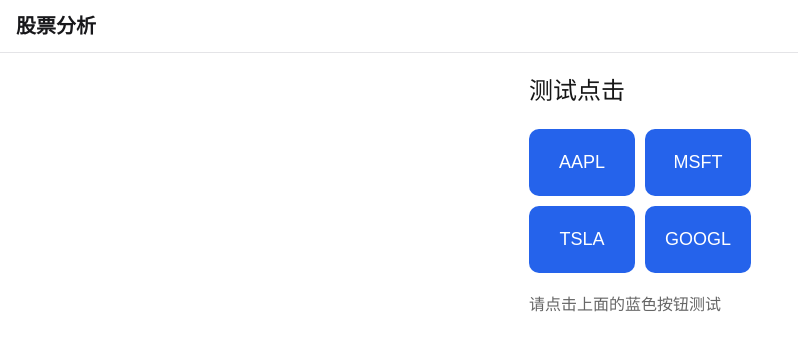
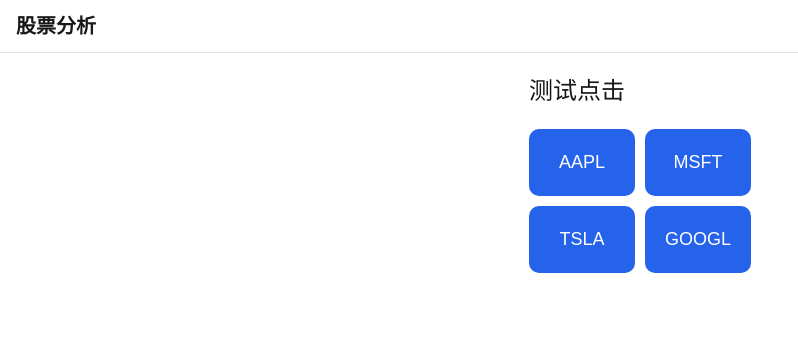
Before and after one commit to wwxiaoming/Mming, a Next.js app: page / in a window 1280 px wide. Shown: the top 350 px of the page, without its empty margins (0-798 px from the left). Built offline with nearby package versions, Linux system fonts and the light colour scheme.

Commit message:
feat: 股票分析网站
Co-authored-by: traeagent <traeagent@users.noreply.github.com>

```diff
--- a/src/app/page.tsx
+++ b/src/app/page.tsx
@@ -1,13 +1,9 @@
 "use client";
 
-import { useState } from "react";
+import React from 'react';
 
 export default function Home() {
-  const [clicked, setClicked] = useState("");
-
-  function handleClick(name) {
-    setClicked(`你点击了：${name}`);
-  }
+  const [msg, setMsg] = React.useState('');
 
   return (
     <div style={{ padding: '20px', maxWidth: '400px', margin: '0 auto' }}>
@@ -15,67 +11,63 @@
 
       <div style={{ display: 'grid', gridTemplateColumns: '1fr 1fr', gap: '10px' }}>
         <button
-          onClick={() => handleClick("AAPL")}
+          onClick={() => setMsg('你点击了：AAPL')}
           style={{
             padding: '20px',
             backgroundColor: '#2563eb',
             color: 'white',
             border: 'none',
             borderRadius: '10px',
-            fontSize: '18px',
-            cursor: 'pointer'
+            fontSize: '18px'
           }}
         >
           AAPL
         </button>
 
         <button
-          onClick={() => handleClick("MSFT")}
+          onClick={() => setMsg('你点击了：MSFT')}
           style={{
             padding: '20px',
             backgroundColor: '#2563eb',
             color: 'white',
             border: 'none',
             borderRadius: '10px',
-            fontSize: '18px',
-            cursor: 'pointer'
+            fontSize: '18px'
           }}
         >
           MSFT
         </button>
 
         <button
-          onClick={() => handleClick("TSLA")}
+          onClick={() => setMsg('你点击了：TSLA')}
           style={{
             padding: '20px',
             backgroundColor: '#2563eb',
             color: 'white',
             border: 'none',
             borderRadius: '10px',
-            fontSize: '18px',
-            cursor: 'pointer'
+            fontSize: '18px'
           }}
         >
           TSLA
         </button>
 
         <button
-          onClick={() => handleClick("GOOGL")}
+          onClick={() => setMsg('你点击了：GOOGL')}
           style={{
             padding: '20px',
             backgroundColor: '#2563eb',
             color: 'white',
             border: 'none',
             borderRadius: '10px',
-            fontSize: '18px',
-            cursor: 'pointer'
+            fontSize: '18px'
           }}
         >
           GOOGL
         </button>
       </div>
 
-      {clicked && (
+      {msg && (
         <div style={{
           marginTop: '30px',
           padding: '20px',
@@ -84,13 +76,9 @@
           fontSize: '20px',
           textAlign: 'center'
         }}>
-          {clicked}
+          {msg}
         </div>
       )}
-
-      <p style={{ marginTop: '20px', color: '#666' }}>
-        请点击上面的蓝色按钮测试
-      </p>
     </div>
   );
 }
```
